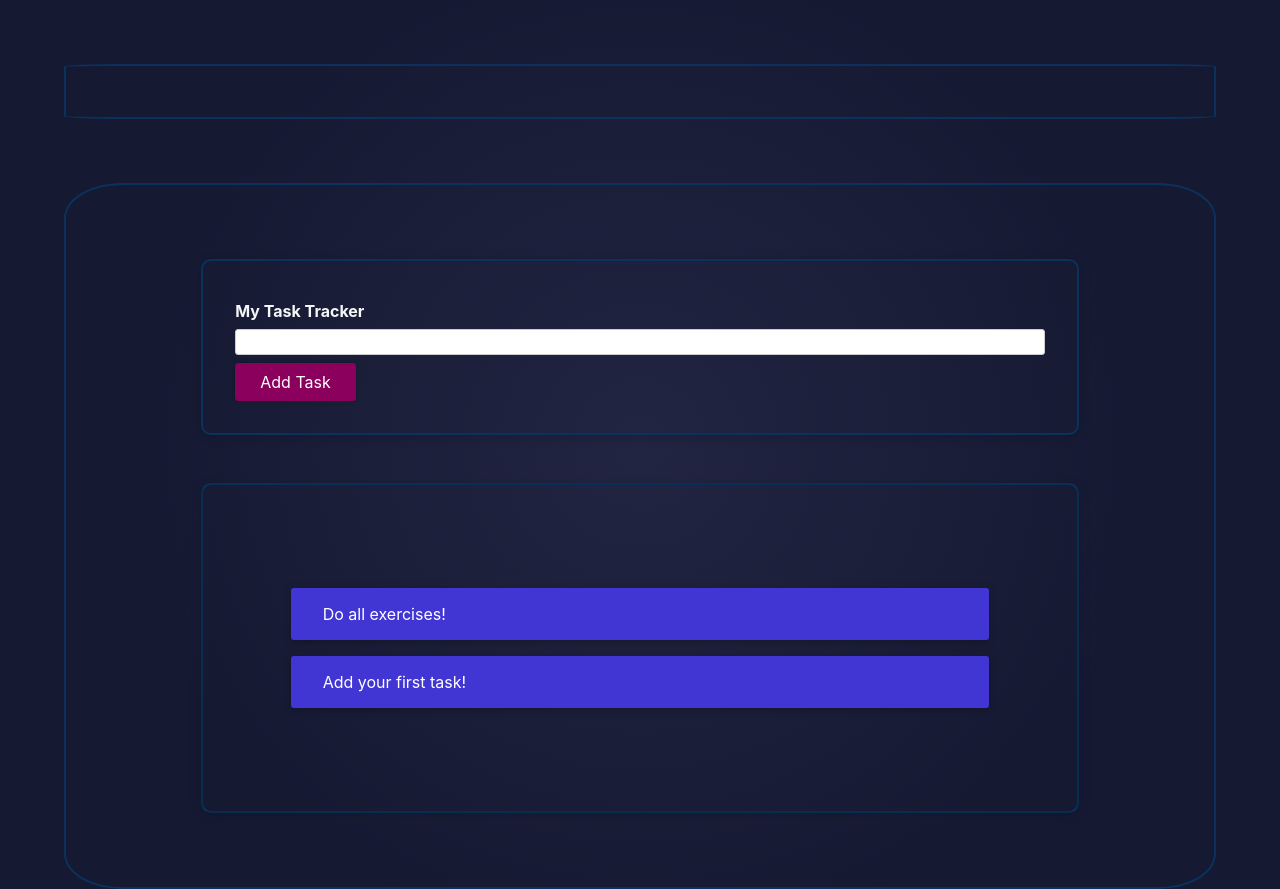
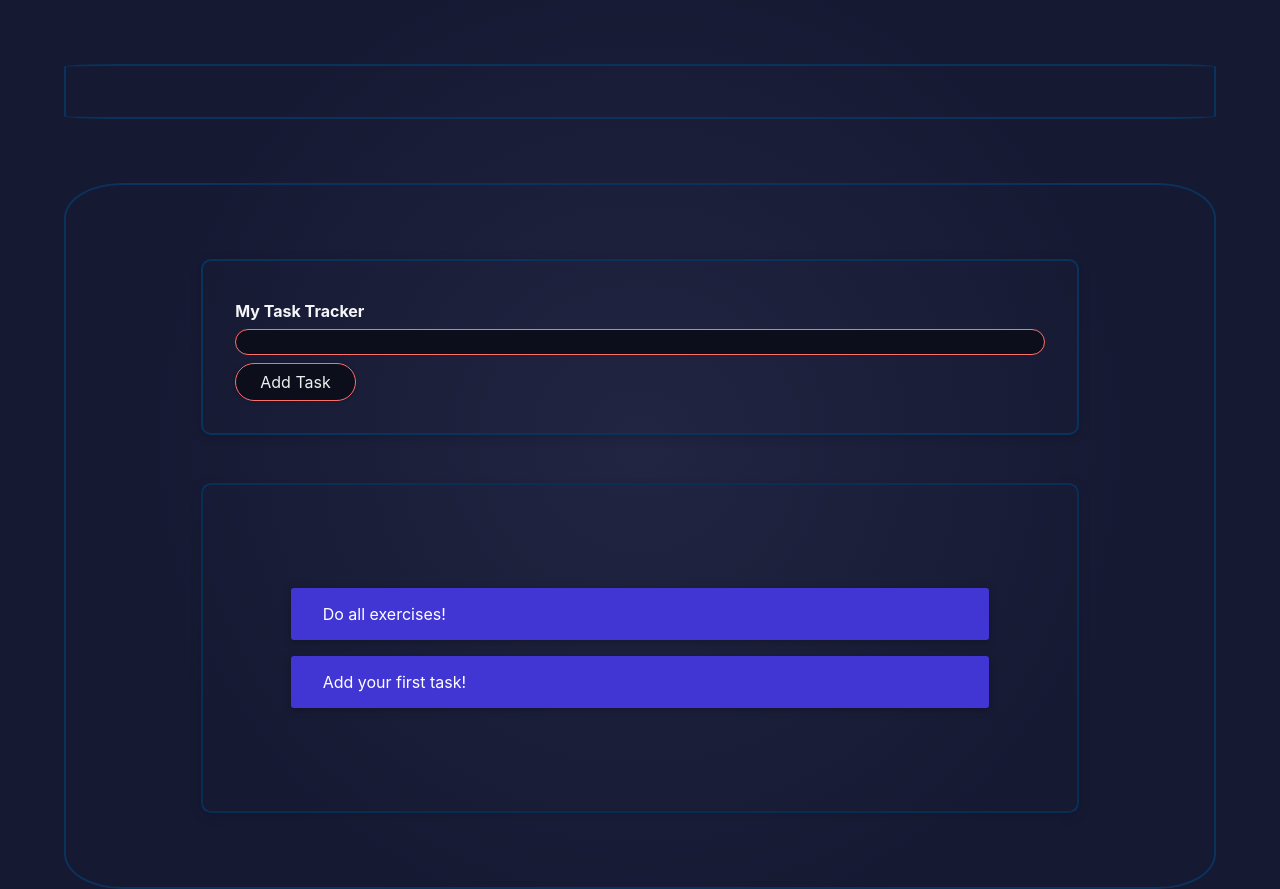
Before and after one commit to jalonghurst/motivational-task-tracker, a React (Create React App) app: page / in a window 1280 px wide. Built offline with nearby package versions, Linux system fonts and the light colour scheme.

Commit message:
Styling input form

```diff
--- a/src/components/CourseGoals/CourseInput/CourseInput.module.css
+++ b/src/components/CourseGoals/CourseInput/CourseInput.module.css
@@ -11,21 +11,23 @@
 .form-control input {
   display: block;
   width: 100%;
-  border: 1px solid #ccc;
-  border-radius: 3px;
+  border: 1px solid #FE6F6B;
+  border-radius: 3rem;
   font: inherit;
   line-height: 1.5rem;
   padding: 0 0.25rem;
+  color:#efefef;
+  background:#0C0E1B;
 }
 
 .form-control input:focus {
   outline: none;
-  background: #fad0ec;
-  border-color: #8b005d;
+  background: #0352b8;
+  border-color: #FE6F6B;
 }
 
 .form-control.invalid input{
-  border-color: red;
+  border-color: #FE6F6B;;
   background: rgb(221, 163, 163);
 }
 
--- a/src/components/UI/Button/Button.module.css
+++ b/src/components/UI/Button/Button.module.css
@@ -2,10 +2,10 @@
   width: 100%;
   font: inherit;
   padding: 0.5rem 1.5rem;
-  border: 1px solid #8b005d;
-  color: white;
-  background: #8b005d;
-  border-radius: 3px;
+  border: 1px solid #FE6F6B;
+  color:#efefef;
+  background:#0C0E1B;
+  border-radius: 3rem;
   box-shadow: 0 0 4px rgba(0, 0, 0, 0.26);
   cursor: pointer;
 }
@@ -16,8 +16,8 @@
 
 .button:hover,
 .button:active {
-  background: #ac0e77;
-  border-color: #ac0e77;
+  background: #552320;
+  border-color: #FE6F6B;
   transition-duration: 100ms;
   box-shadow: 0 0 8px rgba(0, 0, 0, 0.26);
 }
```
